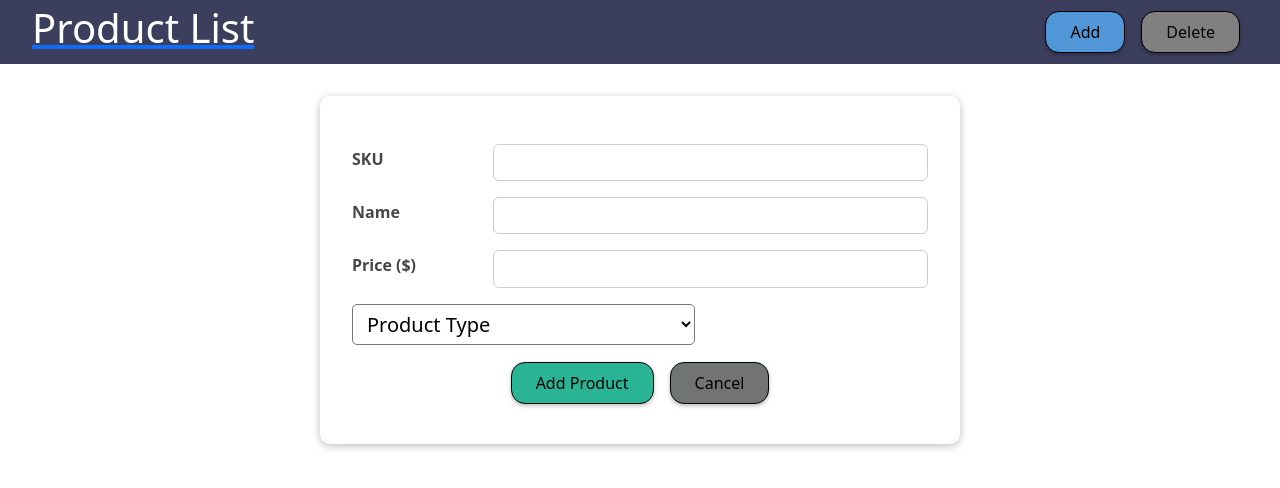
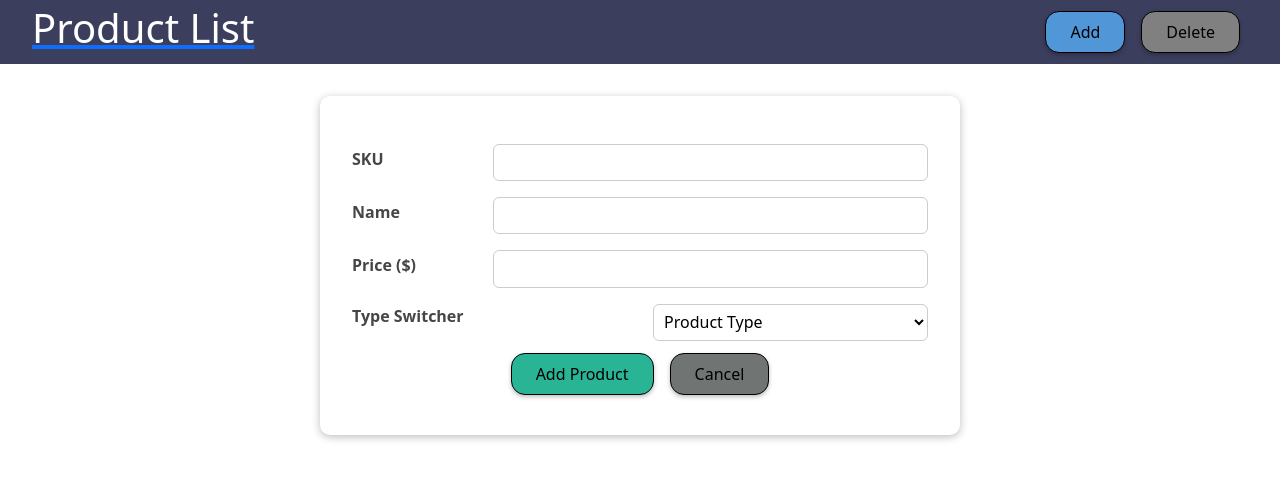
Before and after one commit to ahmedbecirevic/products-app-scandiweb, a React (Create React App) app: page /addproduct in a window 1280 px wide. Shown: the top 488 px of the page. Built offline with nearby package versions, Linux system fonts and the light colour scheme; no server answers.

Commit message:
fix select styling

```diff
--- a/src/components/Products/NewProduct/NewProduct.js
+++ b/src/components/Products/NewProduct/NewProduct.js
@@ -59,6 +59,7 @@ const NewProduct = () => {
         <Input label='SKU' id='sku' />
         <Input label='Name' id='name' />
         <Input label='Price ($)' id='price' />
+        <label htmlFor='productType'>Type Switcher</label>
         <select
           onChange={productTypeHandler}
           id='productType'
--- a/src/components/Products/NewProduct/NewProduct.module.css
+++ b/src/components/Products/NewProduct/NewProduct.module.css
@@ -30,3 +30,20 @@
   line-height: 1.1;
   background-color: #fff;
 }
+
+.new-product label {
+  font-weight: bold;
+  flex: 1;
+  color: #464646;
+  margin-bottom: 0.5rem;
+}
+
+.new-product select {
+  width: 100%;
+  float: right;
+  flex: 3;
+  font: inherit;
+  padding: 0.35rem 0.35rem;
+  border-radius: 6px;
+  border: 1px solid #ccc;
+}
```
